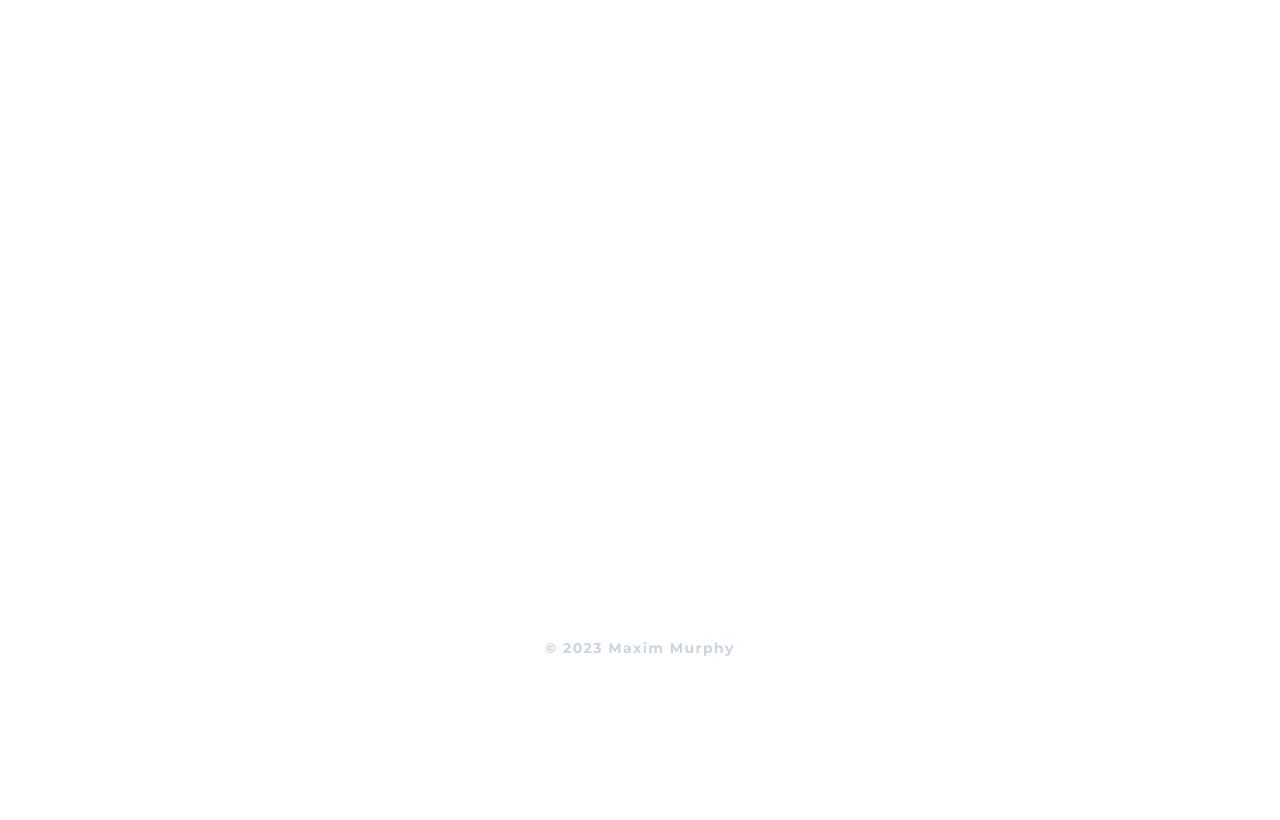
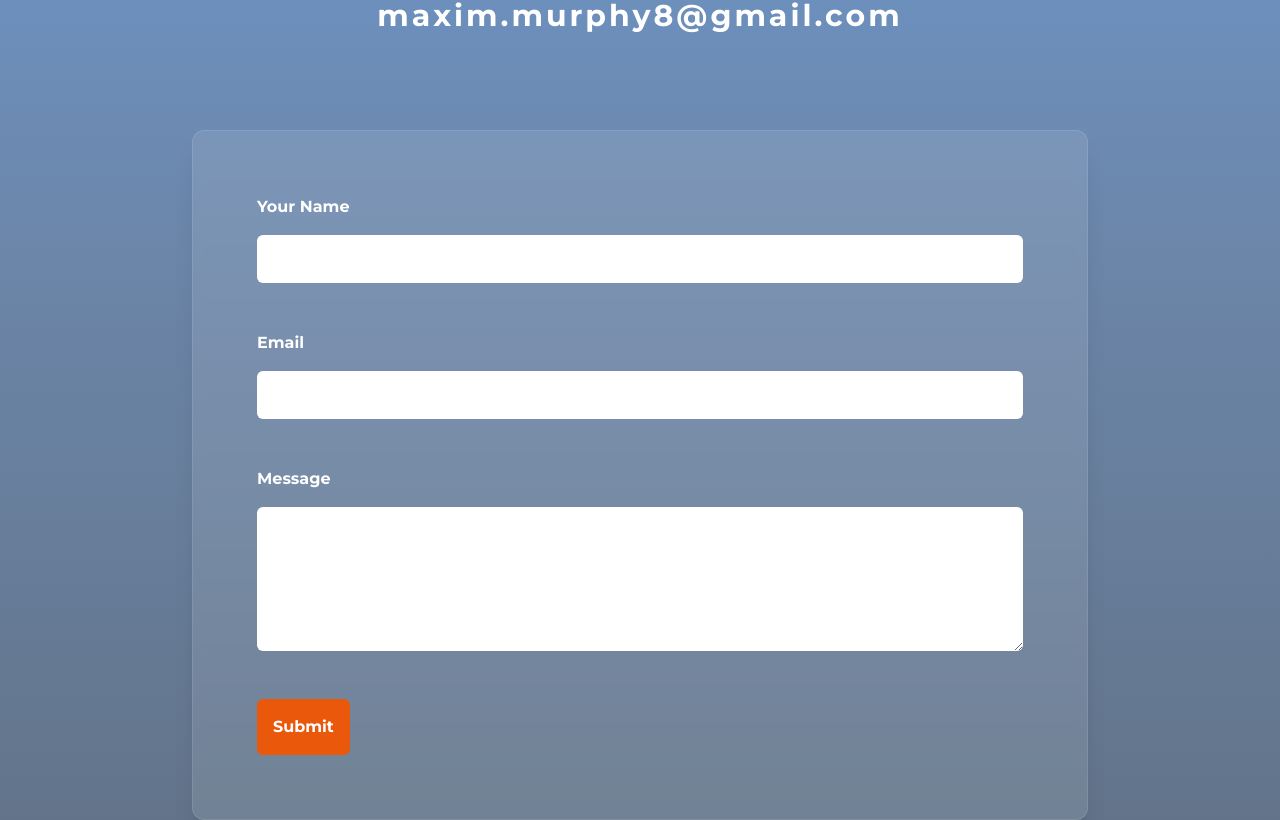
Before and after one commit to MaximMurphy/portfolio-site, a Next.js app: page /contact in a window 1280 px wide. Before the commit this address had no page. Shown: the part 754-1574 px from the top of the page. Before the commit the page ends 1476 px from the top, so only its background shows below. Built offline with nearby package versions, Linux system fonts and the light colour scheme.

Commit message:
implement contact page front end

```diff
--- /dev/null
+++ b/src/pages/contact.jsx
@@ -0,0 +1,52 @@
+export default function Contact() {
+  return (
+    <section className="bg-gradient-to-b from-softblue-400 via-softblue-600 to-softblue-800 w-full flex flex-col px-12 lg:px-48 mt-12 lg:mt-0 gap-12 lg:gap-24 pb-24">
+      <h1 className="text-7xl lg:text-9xl font-bold text-end">Contact</h1>
+      <p className="text-3xl lg:text-5xl w-full flex flex-col items-start font-bold text-white tracking-widest gap-4">
+        If you would like to discuss a new project, please get in touch.
+      </p>
+      <p className="text-lg lg:text-3xl w-full flex flex-col items-center font-bold text-white tracking-widest gap-4">
+        maxim.murphy8@gmail.com
+      </p>
+
+      <form className="z-40 w-full h-full bg-white/10 rounded-xl backdrop-blur-sm border-solid border border-white/10 shadow-xl flex flex-col items-start justify-center text-white font-bold p-12 lg:p-16">
+        <label htmlFor="name" className="mb-4">
+          {" "}
+          Your Name
+        </label>
+        <input
+          type="text"
+          autoComplete="family-name"
+          required
+          name="name"
+          className="w-full h-12 rounded-md focus:outline-none focus:ring-2  ring-orange-400 text-blue-950 p-4 mb-12"
+        />
+        <label htmlFor="email" className="mb-4">
+          Email
+        </label>
+        <input
+          type="email"
+          autoComplete="email"
+          required
+          name="email"
+          className="w-full h-12 rounded-md focus:outline-none focus:ring-2 ring-orange-400 text-blue-950 p-4 mb-12"
+        />
+        <label htmlFor="email" className="mb-4">
+          Message
+        </label>
+        <textarea
+          type="text"
+          rows="6"
+          className="w-full h-36 flex items-start rounded-md focus:outline-none focus:ring-2  ring-orange-400 text-blue-950 p-4 mb-12"
+          name="message"
+        />
+        <button
+          type="submit"
+          className="bg-orange-600 rounded-md w-fit h-fit p-4"
+        >
+          Submit
+        </button>
+      </form>
+    </section>
+  );
+}
--- a/tailwind.config.js
+++ b/tailwind.config.js
@@ -32,6 +32,8 @@ module.exports = {
       colors: {
         softblue: {
           400: "#6ea0e0",
+          600: "#6c87ab",
+          800: "#617185",
         },
       },
       backgroundImage: {
```
